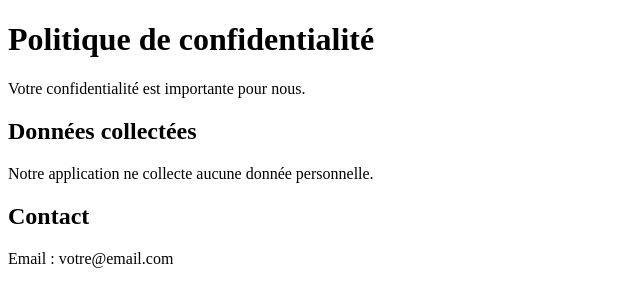
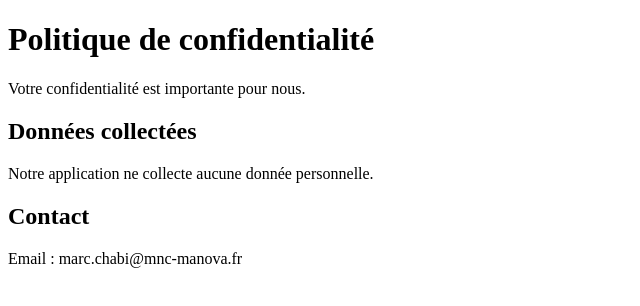
Before and after one commit to marcChabi/2TR-privacy-policy, a plain HTML site: page index.html in a window 1280 px wide. Shown: the full height of the page, 0-640 px from the left. Drawn offline with Linux system fonts and the light colour scheme.

Commit message:
Update index.html

```diff
--- a/index.html
+++ b/index.html
@@ -13,7 +13,7 @@
     <p>Notre application ne collecte aucune donnée personnelle.</p>
 
     <h2>Contact</h2>
-    <p>Email : votre@email.com</p>
+    <p>Email : marc.chabi@mnc-manova.fr</p>
 
 </body>
 </html>
```
